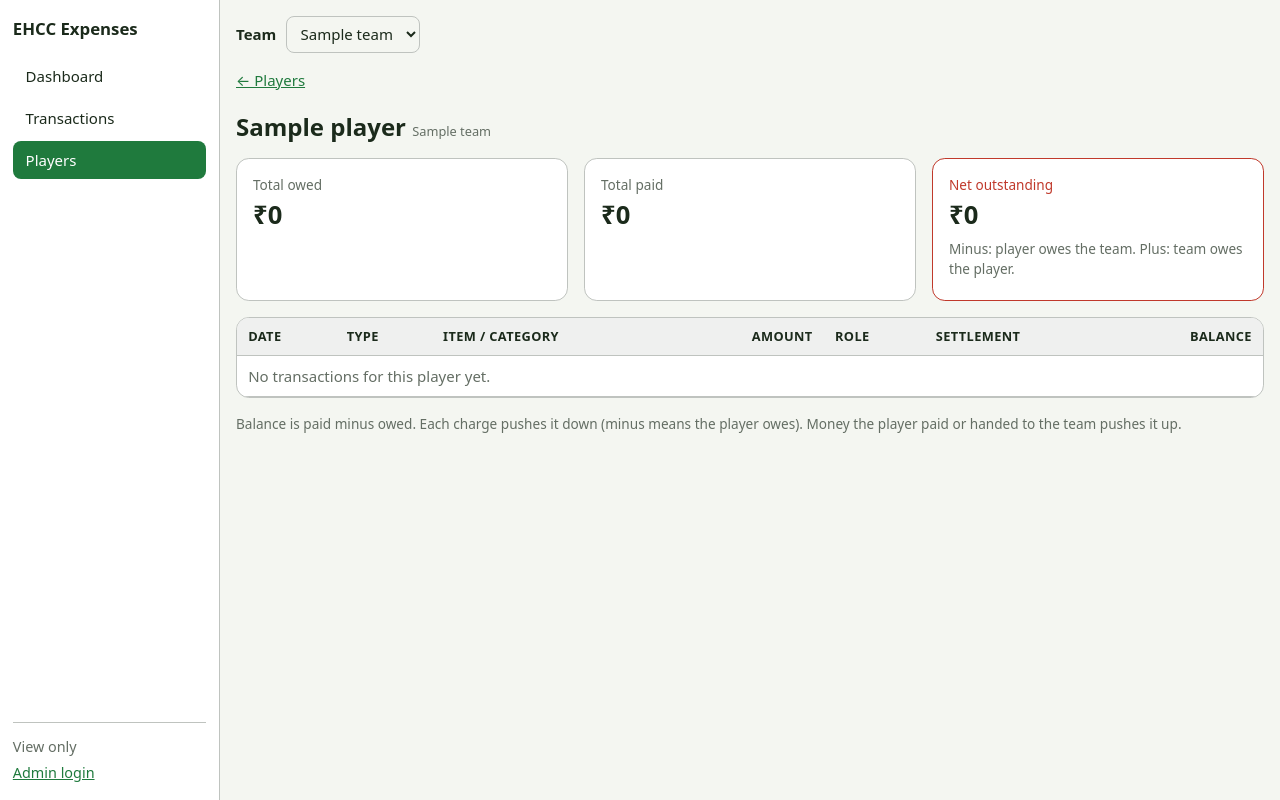
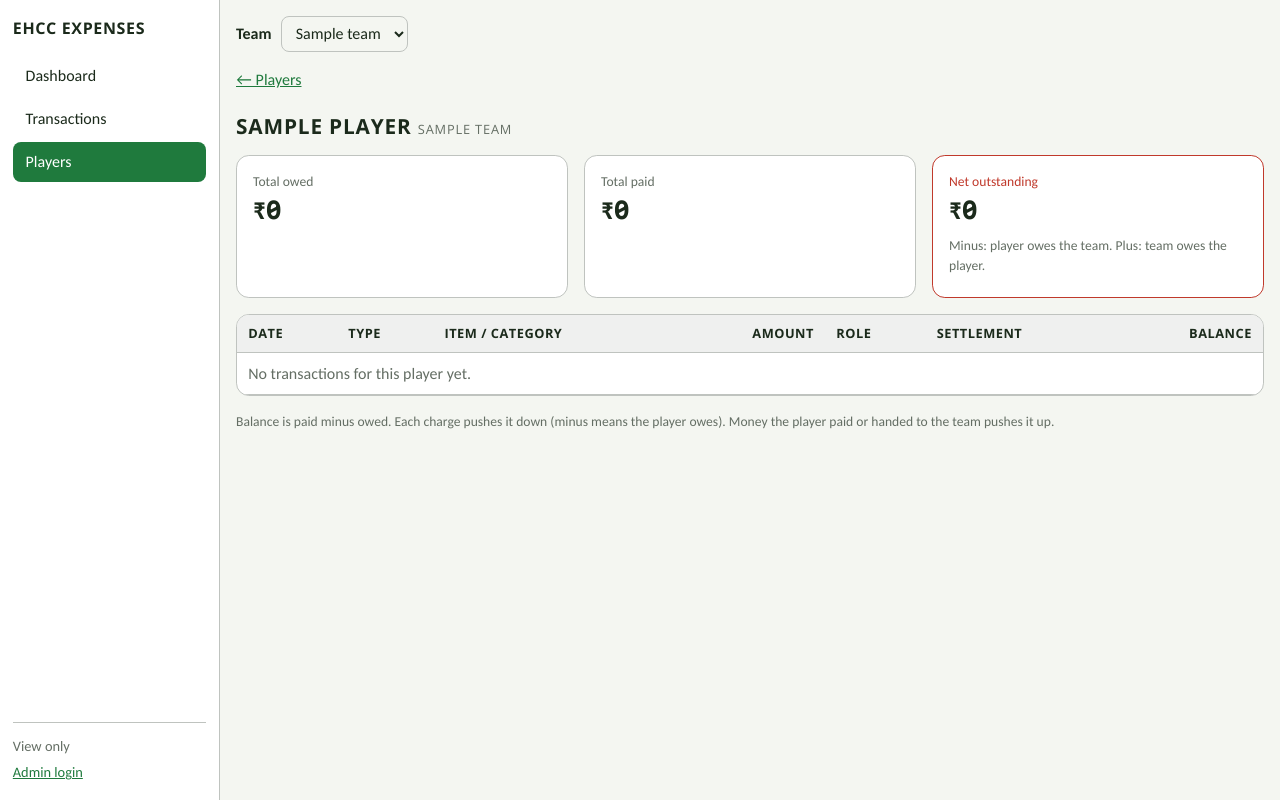
Before and after one commit to digitalrockstar/ehcc-admin, a FastAPI app: page /players/1 in a window 1280 px wide. Run offline with FastAPI, Linux system fonts and the light colour scheme; tables that the repository leaves empty hold one stand-in row (values such as "Sample post").

Commit message:
Fonts: Calibri body, Open Sans caps headers, Google Sans Code digits (self-hosted)

```diff
--- a/app/static/app.css
+++ b/app/static/app.css
@@ -1,6 +1,17 @@
+/* Fonts are self-hosted (SIL OFL). Digits always use Google Sans Code; body uses Calibri, falling back to Carlito. */
+@font-face{font-family:"Num";src:url(/static/fonts/google-sans-code-latin-400-normal.woff2) format("woff2");font-weight:400;font-display:swap;unicode-range:U+0030-0039}
+@font-face{font-family:"Num";src:url(/static/fonts/google-sans-code-latin-600-normal.woff2) format("woff2");font-weight:600;font-display:swap;unicode-range:U+0030-0039}
+@font-face{font-family:"Num";src:url(/static/fonts/google-sans-code-latin-700-normal.woff2) format("woff2");font-weight:700;font-display:swap;unicode-range:U+0030-0039}
+@font-face{font-family:"Body";src:local("Calibri"),local("Carlito"),url(/static/fonts/carlito-latin-400-normal.woff2) format("woff2");font-weight:400;font-display:swap}
+@font-face{font-family:"Body";src:local("Calibri Bold"),local("Carlito Bold"),url(/static/fonts/carlito-latin-700-normal.woff2) format("woff2");font-weight:700;font-display:swap}
+@font-face{font-family:"Body";src:url(/static/fonts/carlito-latin-ext-400-normal.woff2) format("woff2");font-weight:400;font-display:swap;unicode-range:U+20B9}
+@font-face{font-family:"Body";src:url(/static/fonts/carlito-latin-ext-700-normal.woff2) format("woff2");font-weight:700;font-display:swap;unicode-range:U+20B9}
+@font-face{font-family:"Heading";src:url(/static/fonts/open-sans-latin-400-normal.woff2) format("woff2");font-weight:400;font-display:swap}
+@font-face{font-family:"Heading";src:url(/static/fonts/open-sans-latin-600-normal.woff2) format("woff2");font-weight:600;font-display:swap}
+@font-face{font-family:"Heading";src:url(/static/fonts/open-sans-latin-700-normal.woff2) format("woff2");font-weight:700;font-display:swap}
 *{box-sizing:border-box}
 html{-webkit-text-size-adjust:100%}
-body{margin:0;background:var(--bg);color:var(--text);font:15px/1.5 system-ui,-apple-system,"Segoe UI",Roboto,sans-serif}
+body{margin:0;background:var(--bg);color:var(--text);font:16px/1.5 "Num","Body",Calibri,Carlito,system-ui,-apple-system,"Segoe UI",sans-serif}
 a{color:var(--link)}
 h1{font-size:1.5rem;margin:.2rem 0 .8rem}h2{font-size:1.1rem;margin:0 0 .6rem}h3{font-size:1rem;margin:1rem 0 .4rem}
 .small{font-size:.8rem;font-weight:400}.muted{color:var(--muted)}.hint{color:var(--muted);font-size:.85rem;margin:.3rem 0}
@@ -70,7 +81,7 @@ fieldset{border:1px solid var(--border);border-radius:.6rem;padding:.8rem}legend
 .sw-body{display:block;padding:.5rem .6rem;color:var(--muted)}
 .sw-chip{display:inline-block;margin:0 .6rem .6rem;padding:.1rem .6rem;border-radius:.4rem;background:var(--primary);color:var(--primary-text);font-size:.8rem;font-weight:600}
 .danger-zone{border-color:var(--neg)}
-@media (max-width:640px){body{font-size:14px}.container{padding:.6rem}th,td{padding:.45rem .5rem}}
+@media (max-width:640px){body{font-size:15px}.container{padding:.6rem}th,td{padding:.45rem .5rem}}
 
 .chips{display:flex;flex-wrap:wrap;gap:.5rem;margin:.5rem 0}
 label.chip,.formgrid label.chip,.stack label.chip{position:relative;display:inline-flex;flex-direction:row;align-items:center;padding:.45rem 2rem .45rem .8rem;border:1.5px solid var(--border);border-radius:.6rem;background:var(--surface);color:var(--text);font-weight:500;cursor:pointer;user-select:none}
@@ -106,3 +117,9 @@ body{padding-left:var(--side-w)}
   body.nav-open{overflow:hidden}
 }
 @media (prefers-reduced-motion:reduce){.sidebar{transition:none}}
+
+/* Titles and headers: Open Sans, capitals */
+h1,h2,h3,h4,legend,.brand,thead th,.sw-head{font-family:"Num","Heading","Open Sans",system-ui,sans-serif;text-transform:uppercase;letter-spacing:.04em}
+h1{font-size:1.3rem}h2{font-size:1rem}h3{font-size:.92rem}
+tr.dategroup th{text-transform:none;letter-spacing:0}
+.brand{font-size:1rem}
--- a/app/templates/base.html
+++ b/app/templates/base.html
@@ -7,6 +7,8 @@
   <link rel="icon" href="/static/favicon-32.png" sizes="32x32" type="image/png">
   <link rel="apple-touch-icon" href="/static/apple-touch-icon.png">
   <title>{% block title %}EHCC Expense Tracker{% endblock %}</title>
+  <link rel="preload" href="/static/fonts/carlito-latin-400-normal.woff2" as="font" type="font/woff2" crossorigin>
+  <link rel="preload" href="/static/fonts/google-sans-code-latin-400-normal.woff2" as="font" type="font/woff2" crossorigin>
   <link rel="stylesheet" href="/static/app.css">
   <style>{{ theme_css|safe }}</style>
   <script src="/static/app.js" defer></script>
```
Also changed, not shown: tests/test_web.py (+10 -0 lines), app/static/fonts/LICENSE-Carlito.txt (added), app/static/fonts/LICENSE-GoogleSansCode.txt (added), app/static/fonts/LICENSE-OpenSans.txt (added), app/static/fonts/README.txt (added), app/static/fonts/carlito-latin-400-normal.woff2 (added), app/static/fonts/carlito-latin-700-normal.woff2 (added), app/static/fonts/carlito-latin-ext-400-normal.woff2 (added), app/static/fonts/carlito-latin-ext-700-normal.woff2 (added), app/static/fonts/google-sans-code-latin-400-normal.woff2 (added), app/static/fonts/google-sans-code-latin-600-normal.woff2 (added), app/static/fonts/google-sans-code-latin-700-normal.woff2 (added), app/static/fonts/open-sans-latin-400-normal.woff2 (added), app/static/fonts/open-sans-latin-600-normal.woff2 (added), 1 more files.
